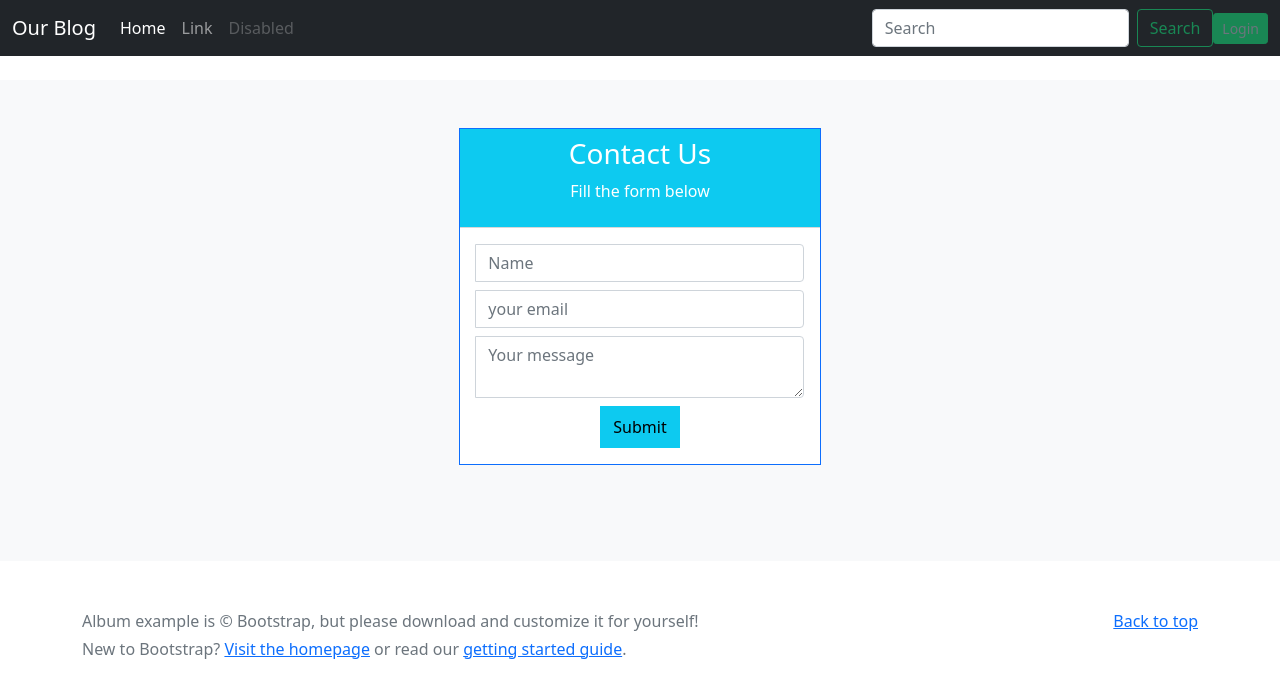
After one commit to Pranbir/django-simple-blog-MJ, a Django app: page /contact/ in a window 1280 px wide. The commit adds this page. Shown: the top 698 px of the page. Run offline with Django 3.2, Linux system fonts and the light colour scheme; parts of the project's set-up code (start-up, migrations or seed data) failed here and were passed over.

Commit message:
entire blog with contact form

```diff
--- a/blog/__init__.py
+++ b/blog/__init__.py
@@ -0,0 +1,3 @@
+from .celery import app as celery_app
+
+__all__ = ('celery_app',)
--- a/blog/urls.py
+++ b/blog/urls.py
@@ -17,11 +17,13 @@ from django.contrib import admin
 from django.urls import path, include
 from django.conf import settings
 from django.conf.urls.static import static
+import debug_toolbar
 
 urlpatterns = [
     path('admin/', admin.site.urls),
     path('tinymce/', include('tinymce.urls')),
     path('', include('blog_app.urls')),
+    path('__debug__/', include(debug_toolbar.urls)),
 ]
 
 urlpatterns += static(settings.MEDIA_URL, document_root=settings.MEDIA_ROOT)
--- a/blog_app/admin.py
+++ b/blog_app/admin.py
@@ -5,3 +5,4 @@ from . import models
 
 admin.site.register(models.Category)
 admin.site.register(models.Post)
+admin.site.register(models.Comment)
--- /dev/null
+++ b/blog_app/templates/blog_app/contact.html
@@ -0,0 +1,58 @@
+{% extends 'blog_app/blog_structure.html' %}
+
+{% block blog_card_block %}
+   <!--Section: Contact v.2-->
+<div class="container">
+	<div class="row justify-content-center">
+		<div class="col-12 col-md-12 col-lg-12 pb-5">
+                    <!--Form with header-->
+                    <form method="post">
+                    {% csrf_token %}
+                        <div class="card border-primary rounded-0">
+                            <div class="card-header p-0">
+                                <div class="bg-info text-white text-center py-2">
+                                    <h3><i class="fa fa-envelope"></i> Contact Us</h3>
+                                    <p class="m-0">Fill the form below</p>
+                                    <p>{{msg}}</p>
+                                </div>
+                            </div>
+                            <div class="card-body p-3">
+
+                                <!--Body-->
+                                <div class="form-group">
+                                    <div class="input-group mb-2">
+                                        <div class="input-group-prepend">
+                                             </div>
+                                        <input type="text" class="form-control" id="number" name="name" placeholder="Name" required>
+                                    </div>
+                                </div>
+                                <div class="form-group">
+                                    <div class="input-group mb-2">
+                                        <div class="input-group-prepend">
+                                             </div>
+                                        <input type="email" class="form-control" id="mail" name="email" placeholder="your email" required>
+                                    </div>
+                                </div>
+
+                                <div class="form-group">
+                                    <div class="input-group mb-2">
+                                        <div class="input-group-prepend">
+                                        </div>
+                                        <textarea name="message" class="form-control" placeholder="Your message" required></textarea>
+                                    </div>
+                                </div>
+
+                                <div class="text-center">
+                                    <input type="submit" value="Submit" class="btn btn-info btn-block rounded-0 py-2">
+                                </div>
+                            </div>
+
+                        </div>
+                    </form>
+                    <!--Form with header-->
+
+
+                </div>
+	</div>
+</div>
+{% endblock blog_card_block %}
--- a/blog_app/templates/blog_app/navbar.html
+++ b/blog_app/templates/blog_app/navbar.html
@@ -20,6 +20,12 @@
         <input name="q" class="form-control me-2" type="search" placeholder="Search" aria-label="Search">
         <button class="btn btn-outline-success" type="submit">Search</button>
       </form>
+      {% if user.is_authenticated %}
+        <button type="button" class="btn btn-sm btn-danger"><a class="btn-outline-secondary text-decoration-none" href="{% url 'blog_app:logout_user' %}">Logout</a></button>
+      {% else %}
+      <button type="button" class="btn btn-sm btn-success"><a class="btn-outline-secondary text-decoration-none" href="{% url 'blog_app:login_user' %}">Login</a></button>
+
+      {% endif %}
     </div>
   </div>
 </nav>
--- a/blog_app/templates/blog_app/single_comment.html
+++ b/blog_app/templates/blog_app/single_comment.html
@@ -1,4 +1,4 @@
-<div class="comment mt-4 text-justify float-left"> <img src="https://i.imgur.com/CFpa3nK.jpg" alt="" class="rounded-circle" width="40" height="40">
-    <h4>Jhon Doe</h4> <span>- 20 October, 2018</span> <br>
-    <p>Lorem ipsum dolor sit, amet consectetur adipisicing elit. Accusamus numquam assumenda hic aliquam vero sequi velit molestias doloremque molestiae dicta?</p>
+<div class="comment mt-4 text-justify float-left" style="float:none"> <img src="https://i.imgur.com/CFpa3nK.jpg" alt="" class="rounded-circle" width="40" height="40">
+    <h4><a href="{% url 'blog_app:author_post' comment.author.id %}" style="text-decoration:none; color:white;">{{comment.author}}</a></h4> <br>
+    <p>{{comment.body}}</p>
 </div>
--- a/blog_app/urls.py
+++ b/blog_app/urls.py
@@ -7,4 +7,10 @@ urlpatterns = [
     path('', views.index, name='index'),
     path('search', views.search, name='search'),
     path('post/<id>', views.single_post, name='single_post'),
+    path('add_comment/<id>', views.add_comment, name='add_comment'),
+    path('author/<id>', views.author_post, name='author_post'),
+    path('login/', views.login_user, name='login_user'),
+    path('register/', views.register, name='register'),
+    path('logout/', views.logout_user, name='logout_user'),
+    path('contact/', views.contact, name='contact'),
 ]
--- a/blog_app/views.py
+++ b/blog_app/views.py
@@ -1,19 +1,95 @@
-from django.http.response import HttpResponse
+from django.http.response import HttpResponse, HttpResponseRedirect
 from django.shortcuts import render
-from .models import Post, Category
+from .models import Comment, Post, Category
+from django.urls import reverse
+from django.contrib.auth.models import User
+from django.contrib.auth.decorators import login_required
+from django.contrib.auth import authenticate, login, logout
+import time
+from . import tasks
 
 # Create your views here.
 
+#@login_required(login_url='/login/')
 def index(request):
     data = Post.objects.order_by('-id')
+    tasks.bekar.delay(5)
     return render(request, 'blog_app/home.html', {"posts" : data})
 
+def contact(request):
+    if request.method == "POST":
+        msg = request.POST.get('message')
+        name = request.POST.get('name')
+        email = request.POST.get('email')
+        tasks.mail.delay(msg, name, email)
+        a = "Successfully sent message"
+        render(request, 'blog_app/contact.html', {"msg" : a})
+
+    return render(request, 'blog_app/contact.html')
 
 def single_post(request, id):
     data = Post.objects.get(id=id)
-    return render(request, 'blog_app/single_post.html', {"post" : data})
+    comments =  Comment.objects.filter(post= data).select_related('author')
+    return render(request, 'blog_app/single_post.html', {"post" : data , "comments": comments})
+
 
 def search(request):
     query = request.GET['q']
     data = Post.objects.filter(title__icontains=query)
     return render(request, 'blog_app/search.html', {"posts" : data})
+
+
+def add_comment(request, id):
+    comment_body = request.POST.get('msg')
+    comment_obj = Comment(post= Post.objects.get(id=id) , author=request.user , body = comment_body)
+    comment_obj.save()
+    return HttpResponseRedirect( reverse('blog_app:single_post', args=(id)) )
+
+
+def author_post(request, id):
+    data = Post.objects.filter(author = User.objects.get(id=id)).order_by('-id')
+    return render(request, 'blog_app/home.html', {"posts" : data})
+
+
+def login_user(request):
+
+    if request.user.is_authenticated:
+        return HttpResponseRedirect( reverse('blog_app:index') )
+
+    if request.method == 'GET':
+        return render(request, 'blog_app/login.html')
+    elif request.method == 'POST':
+        username =  request.POST["username"]
+        password =  request.POST["password"]
+        user = authenticate(request, username=username, password=password)
+        if user is not None:
+            login(request, user)
+            return HttpResponseRedirect( reverse('blog_app:index') )
+        else:
+            msg = "Invalid Credential"
+            return render(request, 'blog_app/login.html', {"msg" : msg})
+
+def register(request):
+    if request.user.is_authenticated:
+        return HttpResponseRedirect( reverse('blog_app:index') )
+
+    if request.method == "GET":
+        return render(request, 'blog_app/register.html')
+    elif request.method=="POST":
+        username =  request.POST["username"]
+        email =  request.POST["email"]
+        password =  request.POST["password"]
+
+        if len(User.objects.filter(username=username)) != 0:
+            msg = "Username Already Exists. Please use a different username."
+            return render(request, 'blog_app/register.html', {"msg" : msg})
+
+        user = User.objects.create_user(username,email, password)
+        user.save()
+        login(request, user)
+        return HttpResponseRedirect( reverse('blog_app:index') )
+
+
+def logout_user(request):
+    logout(request)
+    return HttpResponseRedirect( reverse('blog_app:index') )
```
Also changed, not shown: blog/celery.py (added, +24 -0 lines), blog/settings.py (+24 -2 lines), blog_app/models.py (+10 -0 lines), blog_app/tasks.py (added, +31 -0 lines), blog_app/templates/blog_app/login.html (added, +20 -0 lines), blog_app/templates/blog_app/register.html (added, +24 -0 lines), blog_app/templates/blog_app/single_post.html (+18 -8 lines), blog_app/migrations/0002_auto_20211030_1155.py (added), blog_app/migrations/0003_post_author.py (added).
